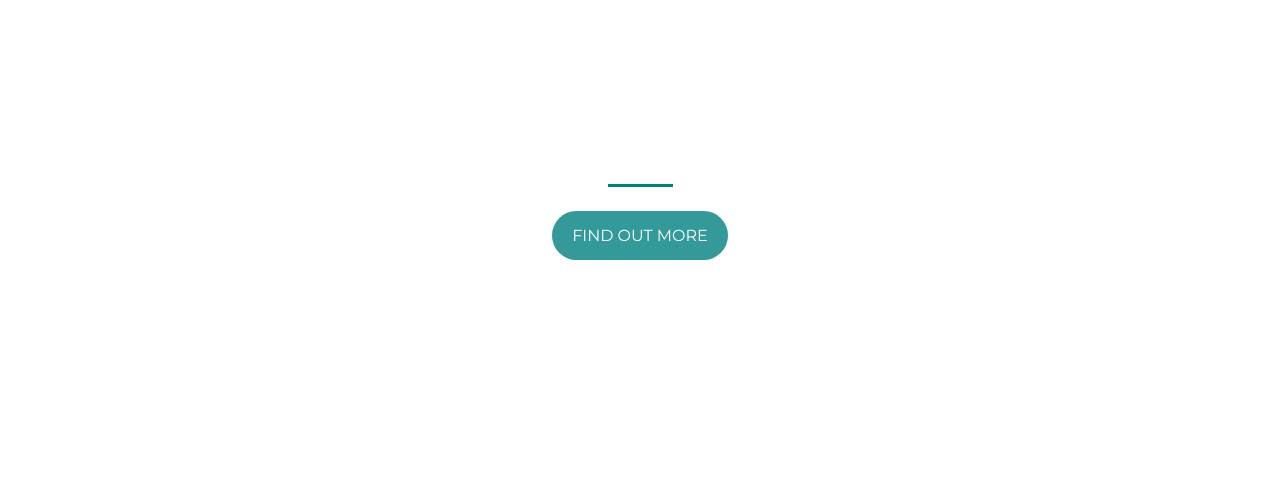
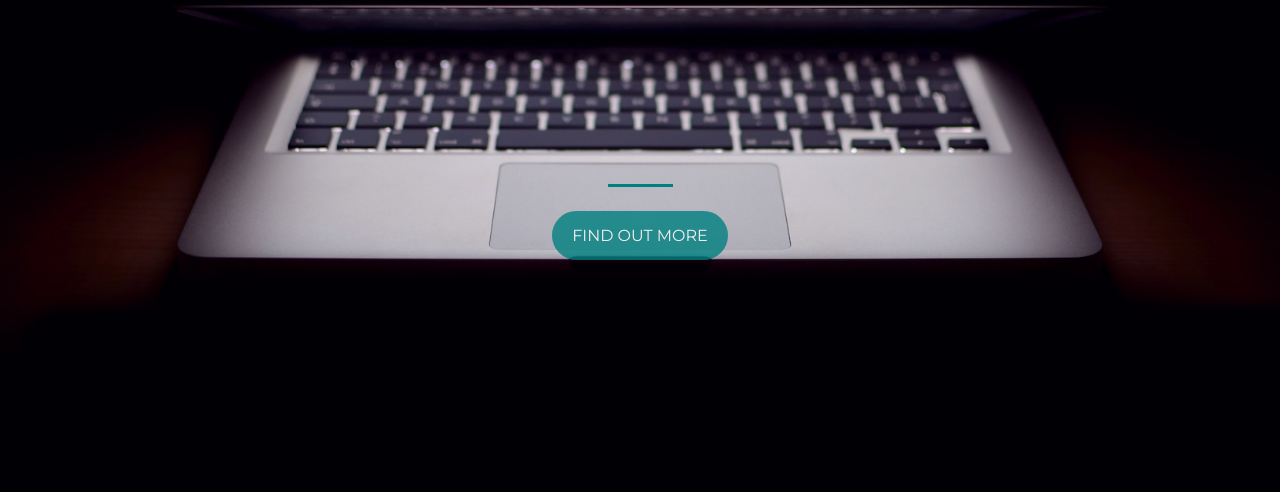
Before and after one commit to Ayoubahida/Ayoubahida.github.io, a plain HTML site: page index.html in a window 1280 px wide. Shown: the part 308-800 px from the top of the page. Drawn offline with Linux system fonts and the light colour scheme.

Commit message:
Ver 1.01

```diff
--- a/css/style.css
+++ b/css/style.css
@@ -6,7 +6,7 @@
 body{
  font-family: 'Montserrat', sans-serif;
  text-transform: uppercase;
- background: url(./img/bgimage.jpg) no-repeat center center fixed;
+ background: url(../img/bgimage.jpg) no-repeat center center fixed;
  background-size: cover;
  text-align: center;
  margin: auto;
```
